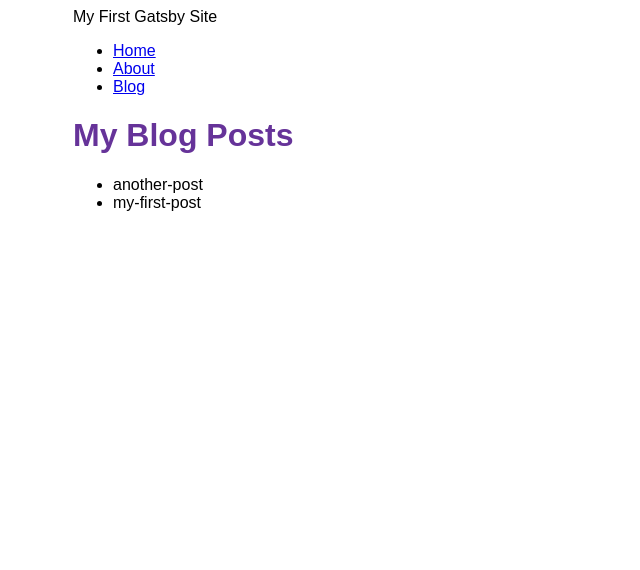
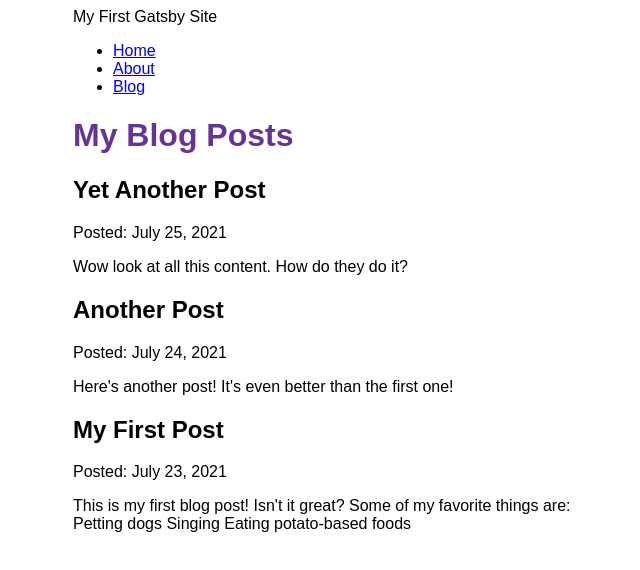
Before and after one commit to Mardik/my-first-gatsby-site, a Gatsby site: page /blog in a window 1280 px wide. Shown: the whole page, without its empty margins (317-957 px from the left). Built offline with nearby package versions, Linux system fonts and the light colour scheme; Gatsby itself is replaced by a stand-in of ours.

Commit message:
Finished Gatsby Tutorial Part 5

```diff
--- a/blog/another-post.mdx
+++ b/blog/another-post.mdx
@@ -0,0 +1,7 @@
+---
+title: "Another Post"
+date: "2021-07-24"
+slug: "another-post"
+---
+
+Here's another post! It's even better than the first one!
--- a/blog/my-first-post.mdx
+++ b/blog/my-first-post.mdx
@@ -0,0 +1,13 @@
+---
+title: "My First Post"
+date: "2021-07-23"
+slug: "my-first-post"
+---
+
+This is my first blog post! Isn't it *great*?
+
+Some of my **favorite** things are:
+
+* Petting dogs
+* Singing
+* Eating potato-based foods
--- /dev/null
+++ b/blog/yet-another-post.mdx
@@ -0,0 +1,7 @@
+---
+title: "Yet Another Post"
+date: "2021-07-25"
+slug: "yet-another-post"
+---
+
+Wow look at all this content. How do they do it?
--- a/gatsby-config.js
+++ b/gatsby-config.js
@@ -14,6 +14,7 @@
         name: `blog`,
         path: `${__dirname}/blog`,
       }
-    }
+    },
+    "gatsby-plugin-mdx",
   ],
 }
--- a/package.json
+++ b/package.json
@@ -14,8 +14,10 @@
     "clean": "gatsby clean"
   },
   "dependencies": {
+    "@mdx-js/react": "^2.2.1",
     "gatsby": "^5.5.0",
     "gatsby-plugin-image": "^3.5.0",
+    "gatsby-plugin-mdx": "^5.5.0",
     "gatsby-plugin-sharp": "^5.5.0",
     "gatsby-source-filesystem": "^5.5.0",
     "react": "^18.2.0",
--- a/src/pages/blog.js
+++ b/src/pages/blog.js
@@ -6,24 +6,30 @@
 const BlogPage = ({data}) => {
     return(
         <Layout pageTitle='My Blog Posts'>
-            <ul>
-                {
-                    data.allFile.nodes.map( node => (
-                        <li key={node.name}>
-                            {node.name}
-                        </li>
-                    ))
-                }
-            </ul>
+            {
+                data.allMdx.nodes.map((node) =>(
+                    <article key={node.id}>
+                        <h2>{node.frontmatter.title}</h2>
+                        <p>Posted: {node.frontmatter.date}</p>
+                        <p>{node.excerpt}</p>
+                    </article>
+                ))
+            }
         </Layout>
     )
 }
 
 export const query = graphql`
     query{
-        allFile{
+        allMdx(sort: {frontmatter: {date: DESC}}) {
             nodes {
-                name
+              frontmatter {
+                title
+                date(formatString: "MMMM D, YYYY")
+                slug
+              }
+              id
+              excerpt
             }
         }
     }
```
Also changed, not shown: 2 other files.
